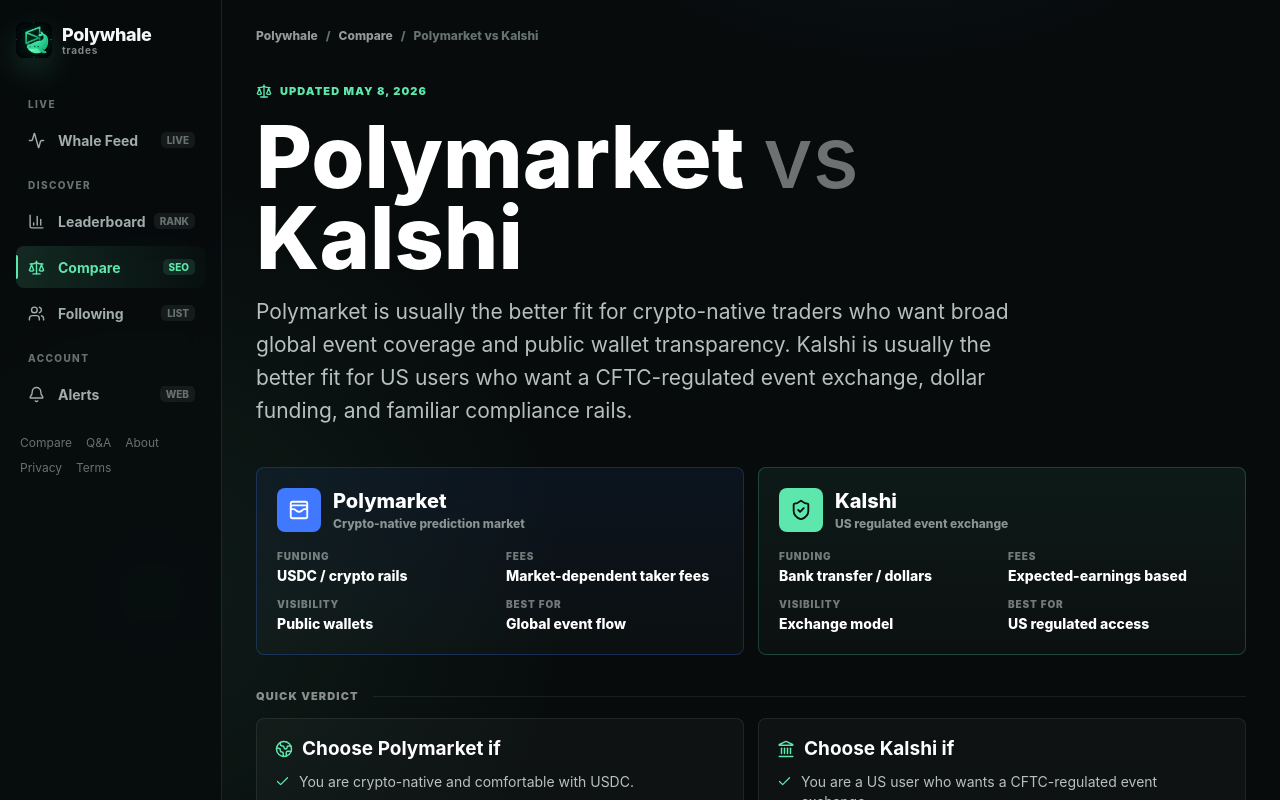
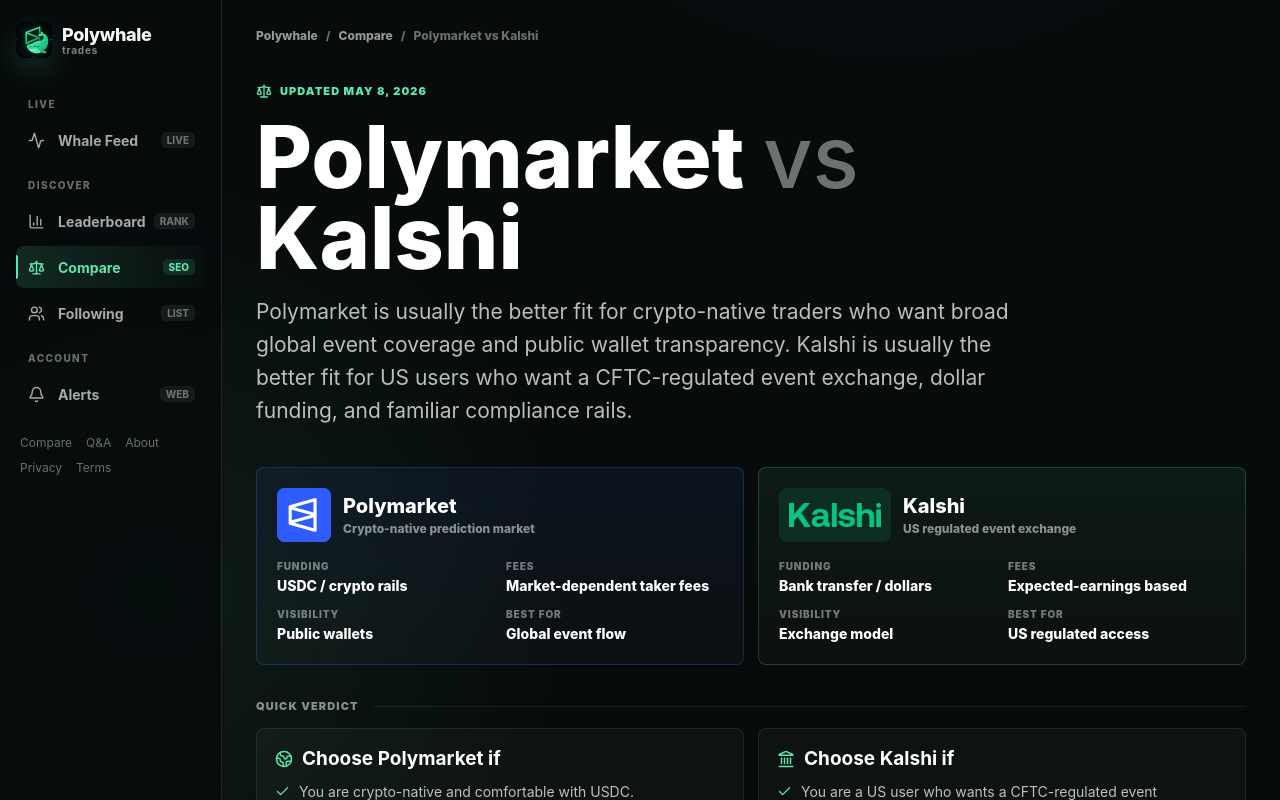
Before and after one commit to Mulanger/launchwebsite, a Next.js app: page /compare/polymarket-vs-kalshi in a window 1280 px wide. Shown: the top 800 px of the page. Built offline with nearby package versions, Linux system fonts and the light colour scheme; no server answers.

Commit message:
Use official logos on comparison page

```diff
--- a/app/compare/polymarket-vs-kalshi/page.jsx
+++ b/app/compare/polymarket-vs-kalshi/page.jsx
@@ -10,9 +10,7 @@
   Globe2,
   Landmark,
   Scale,
-  ShieldCheck,
   Users,
-  WalletCards,
 } from 'lucide-react';
 import JsonLd from '../../_components/JsonLd.jsx';
 import { buildNextMetadata } from '../../../src/lib/next-metadata.js';
@@ -66,7 +64,10 @@
   {
     name: 'Polymarket',
     label: 'Crypto-native prediction market',
-    icon: WalletCards,
+    logo: {
+      src: '/assets/compare/polymarket-icon-blue.svg',
+      alt: 'Polymarket logo',
+    },
     tone: 'poly',
     facts: [
       ['Funding', 'USDC / crypto rails'],
@@ -78,7 +79,10 @@
   {
     name: 'Kalshi',
     label: 'US regulated event exchange',
-    icon: ShieldCheck,
+    logo: {
+      src: '/assets/compare/kalshi-logo.png',
+      alt: 'Kalshi logo',
+    },
     tone: 'kalshi',
     facts: [
       ['Funding', 'Bank transfer / dollars'],
@@ -147,13 +151,11 @@
 }
 
 function PlatformPanel({ platform }) {
-  const Icon = platform.icon;
-
   return (
     <section className={`compare-platform ${platform.tone}`}>
       <div className="compare-platform-head">
         <span className="compare-platform-logo">
-          <Icon size={22} aria-hidden="true" />
+          <img src={platform.logo.src} alt={platform.logo.alt} />
         </span>
         <span>
           <strong>{platform.name}</strong>
--- a/app/next-public.css
+++ b/app/next-public.css
@@ -400,19 +400,40 @@
 }
 
 .compare-platform-logo {
-  width: 44px;
-  height: 44px;
+  width: 54px;
+  height: 54px;
   display: inline-flex;
   align-items: center;
   justify-content: center;
   border-radius: 8px;
-  color: #06110e;
-  background: #5ee7ad;
+  overflow: hidden;
+  background: rgba(255, 255, 255, 0.08);
 }
 
 .compare-platform.poly .compare-platform-logo {
-  color: #fff;
   background: #4079ff;
+}
+
+.compare-platform.kalshi .compare-platform-logo {
+  width: 112px;
+  background: rgba(18, 194, 142, 0.12);
+}
+
+.compare-platform-logo img {
+  max-width: 100%;
+  max-height: 100%;
+  display: block;
+  object-fit: contain;
+}
+
+.compare-platform.poly .compare-platform-logo img {
+  width: 100%;
+  height: 100%;
+}
+
+.compare-platform.kalshi .compare-platform-logo img {
+  width: 92px;
+  height: auto;
 }
 
 .compare-platform-head strong,
```
Also changed, not shown: public/assets/compare/kalshi-logo.png (added), public/assets/compare/polymarket-icon-blue.svg (added).
